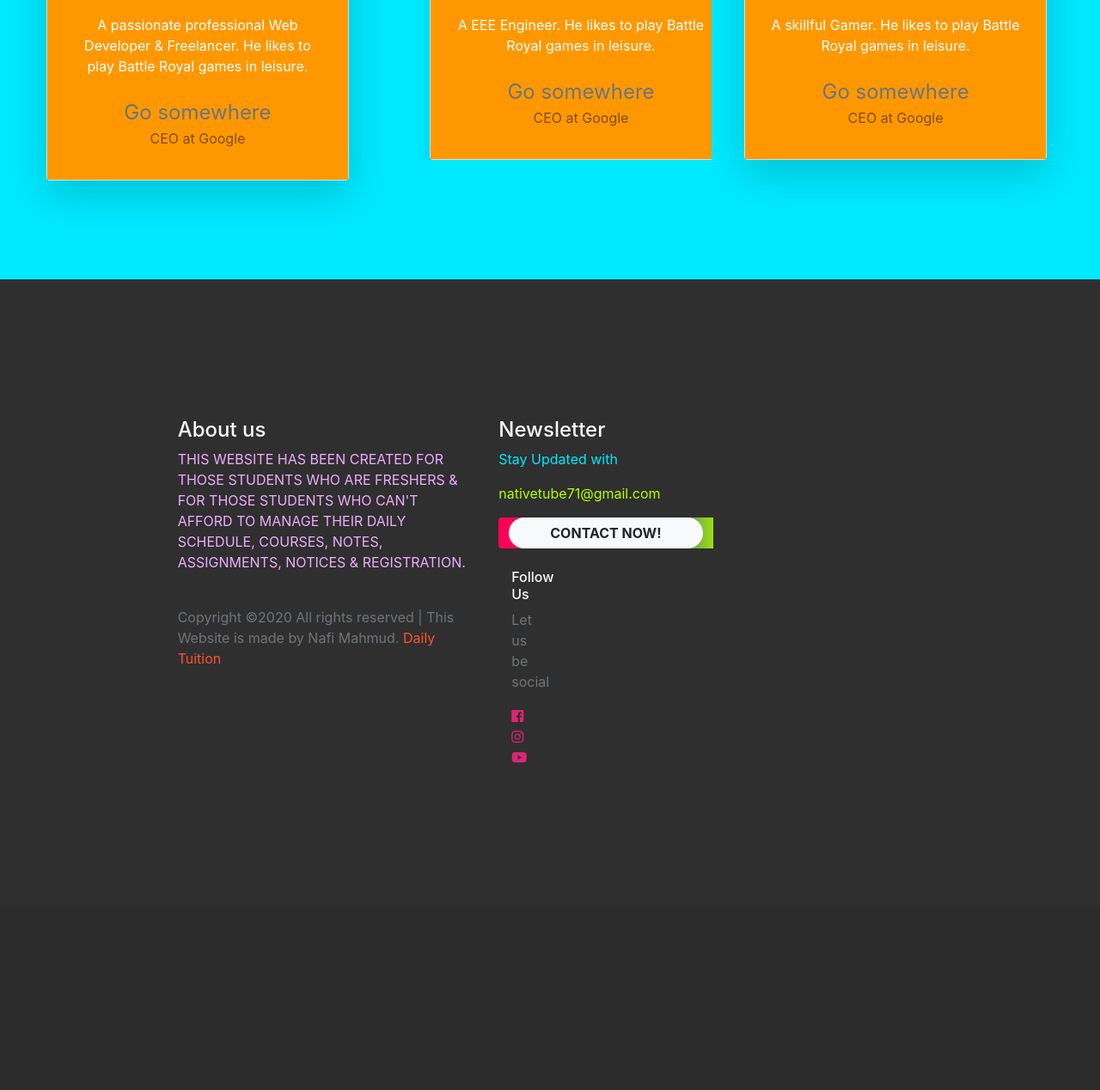
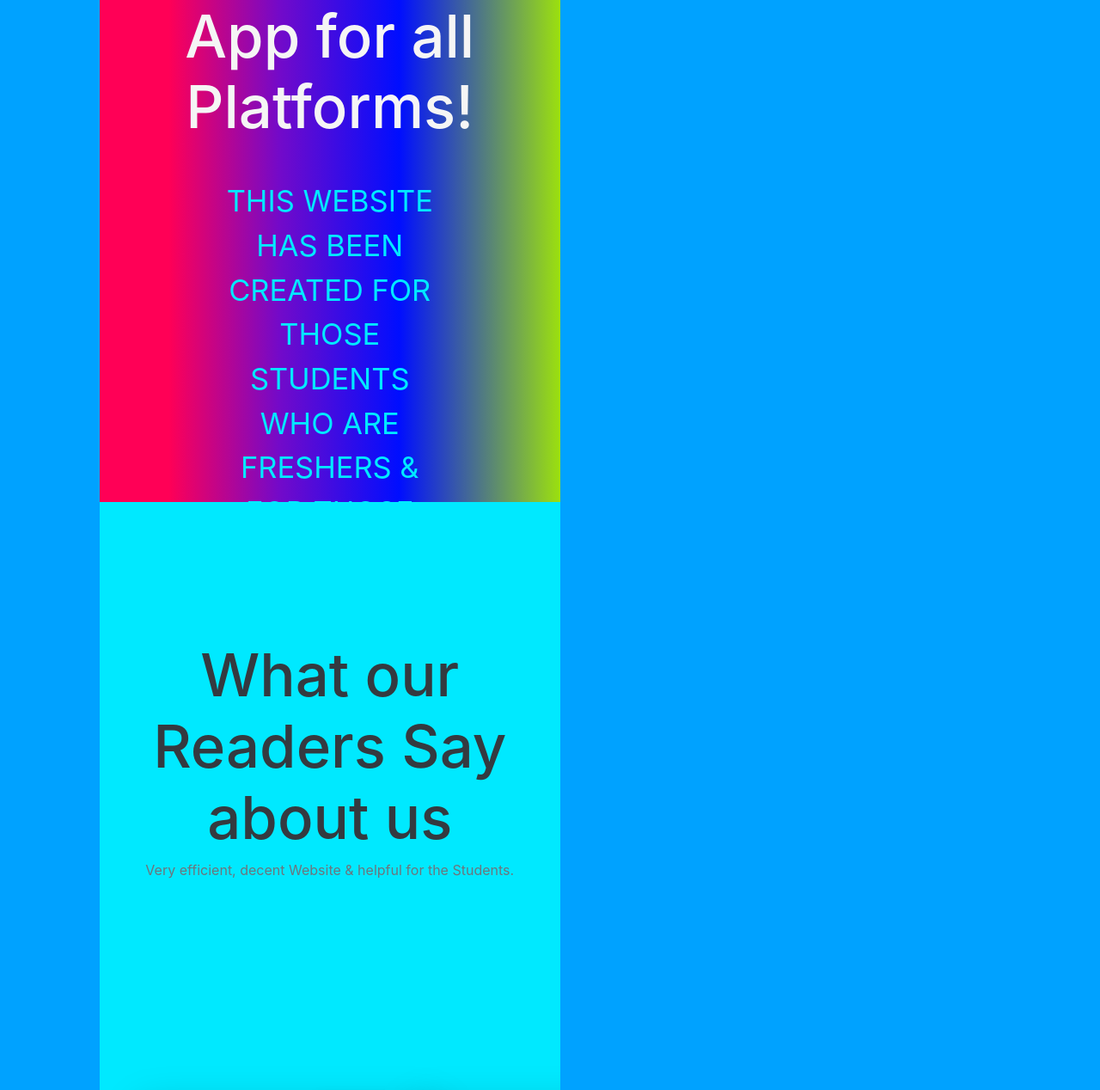
Before and after one commit to sourcebd/nafi.com, a PHP site: page / in a window 1280 px wide. Shown: the part 5113-6381 px from the top of the page at 86% size. Before the commit the page ends 6000 px from the top, so only its background shows below. Run offline with PHP 8.4, Linux system fonts and the light colour scheme; some web fonts are replaced.

Commit message:
Update Style.css

```diff
--- a/Style.css
+++ b/Style.css
@@ -62,6 +62,14 @@
 
 header .nav-link:hover {
   color: yellow;
+}
+
+body{
+  display: flex;
+  align-items: center;
+  justify-content: center;
+  min-height: 100vh;
+  background: #00a2ff;
 }
 
 .clock{
```
